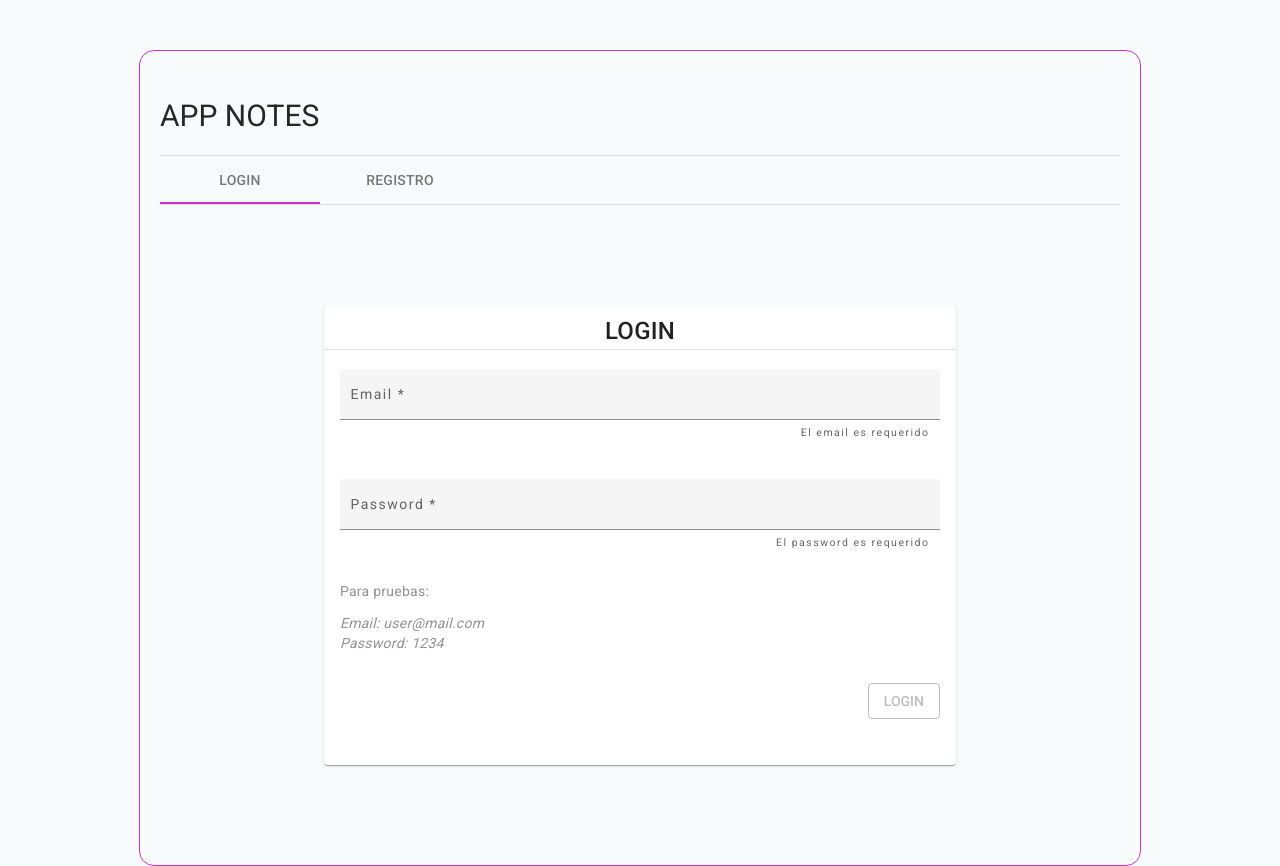
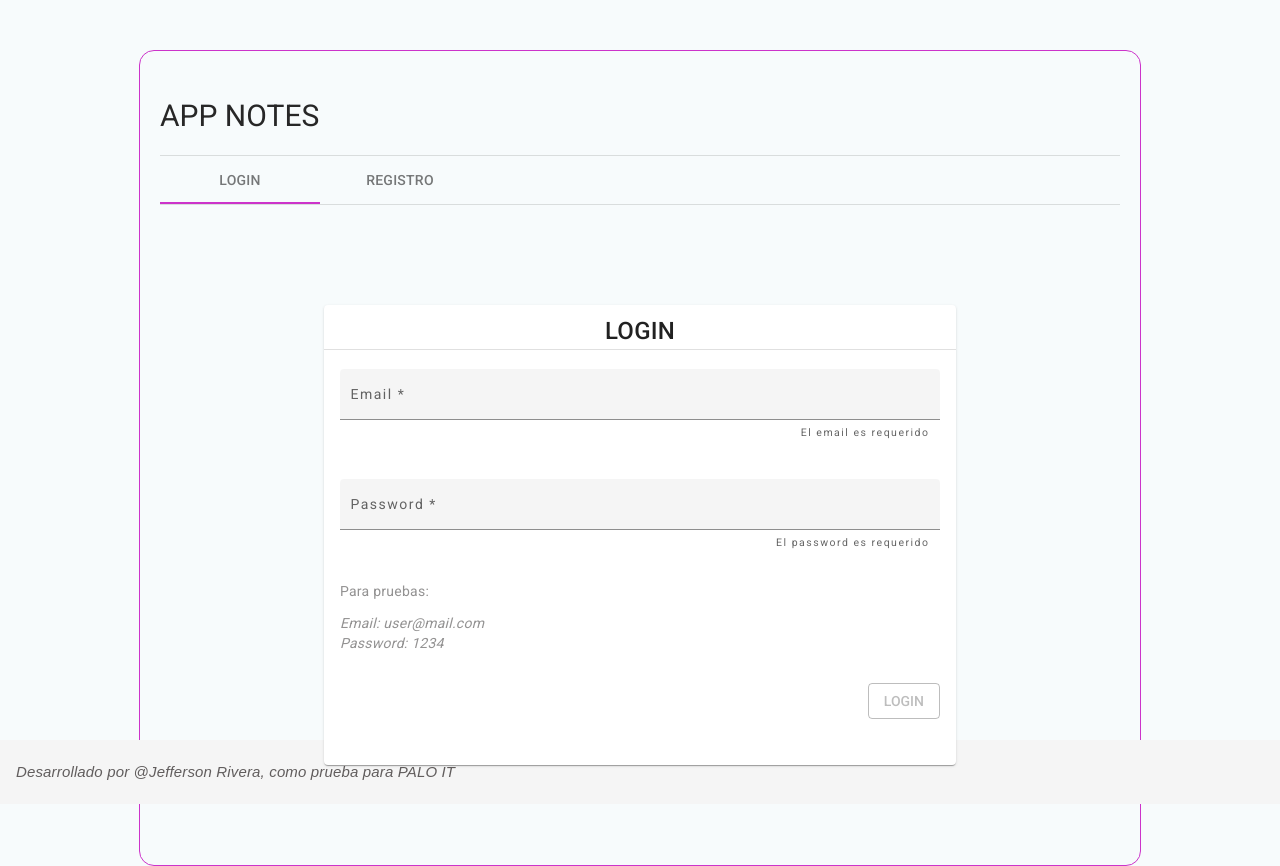
Before and after one commit to riverajefer/notes, an Angular app: page / in a window 1280 px wide. Built offline with nearby package versions, Linux system fonts and the light colour scheme.

Commit message:
styles html

```diff
--- a/src/app/Components/notes/create-note/create-note.component.ts
+++ b/src/app/Components/notes/create-note/create-note.component.ts
@@ -16,14 +16,14 @@ import * as uuid from 'uuid';
 export class CreateNoteComponent implements OnInit {
 
   public createNoteForm = this.formBuilder.group({
-    title: ['',
+    title: ['NOTA',
       Validators.compose([
         Validators.required,
         Validators.minLength(3),
         Validators.maxLength(15),
         Validators.pattern('[-_ a-zA-Z0-9]*')
       ])],
-    description: ['',
+    description: ['Lore ipsum dolor sit amet consectetur adipisicing elit. Quisquam, quidem.',
       Validators.compose([
         Validators.required,
         Validators.minLength(25),
--- a/src/app/Components/notes/index-note/index-note.component.html
+++ b/src/app/Components/notes/index-note/index-note.component.html
@@ -1,20 +1,27 @@
 <section class="page-wrap">
-    <header>
-        <div>
-            <h1>Notas</h1>
-            <p>
-                {{ user? user.name: 'JHON DOE' }}
-            </p>
-            <button mat-button color="primary" (click)="onLogout()">Logout</button>
-        </div>
-    </header>
-    <div class="btn-create">
+
+
+
+
+    <mat-toolbar>
+
         <button mat-button mat-raised mat-stroked-button (click)="onOpenDialogCreateNote()" color="primary">
-    <mat-icon>note_add</mat-icon>
+      <mat-icon>note_add</mat-icon> CREAR NOTA
+    </button>
+        <span class="spacer"></span>
+        <button mat-icon-button class="example-icon">
+          <mat-icon>event_note</mat-icon>
+        </button>
+        <span>NOTAS</span>
 
-    CREAR NOTA
-  </button>
-    </div>
+        <span class="spacer"></span>
+        <span>{{ user? user.name: 'JHON DOE' }}</span>
+
+
+        <button mat-button mat-raised (click)="onLogout()" color="primary">
+      <mat-icon>logout</mat-icon> LOGOUT
+    </button>
+    </mat-toolbar>
 
 
     <app-list-notes>
--- a/src/app/Components/notes/index-note/index-note.component.scss
+++ b/src/app/Components/notes/index-note/index-note.component.scss
@@ -115,3 +115,7 @@ header p {
     padding-bottom: 10px;
     border-bottom: 2px dotted #F5D8D7;
 }
+
+.spacer {
+    flex: 1 1 auto;
+}
--- a/src/app/app.component.html
+++ b/src/app/app.component.html
@@ -12,3 +12,9 @@
         </mat-tab>
     </mat-tab-group>
 </section>
+
+<footer>
+    <mat-toolbar>
+        <span>Desarrollado por @Jefferson Rivera, como prueba para PALO IT</span>
+    </mat-toolbar>
+</footer>
--- a/src/app/app.component.scss
+++ b/src/app/app.component.scss
@@ -11,3 +11,21 @@
         line-height: 1;
     }
 }
+
+footer {
+    text-align: center;
+    width: 100%;
+    margin: 0 auto;
+    height: 60px;
+    position: absolute;
+    bottom: 0;
+    left: 0;
+    mat-toolbar {
+        span {
+            font-style: italic;
+            font-size: 15px;
+            color: #615d5d;
+            font-family: 'Josefin Sans', sans-serif;
+        }
+    }
+}
--- a/src/app/app.module.ts
+++ b/src/app/app.module.ts
@@ -22,6 +22,7 @@ import { FormsModule, ReactiveFormsModule } from '@angular/forms';
 import { MatTabsModule } from '@angular/material/tabs';
 import { LoginComponent } from './Components/Auth/login/login.component';
 import { RegisterComponent } from './Components/Auth/register/register.component';
+import { MatToolbarModule } from '@angular/material/toolbar';
 
 
 @NgModule({
@@ -49,7 +50,8 @@ import { RegisterComponent } from './Components/Auth/register/register.component
     ReactiveFormsModule,
     MatTabsModule,
     MatSnackBarModule,
-    MatDividerModule
+    MatDividerModule,
+    MatToolbarModule
   ],
   providers: [],
   bootstrap: [AppComponent]
```
